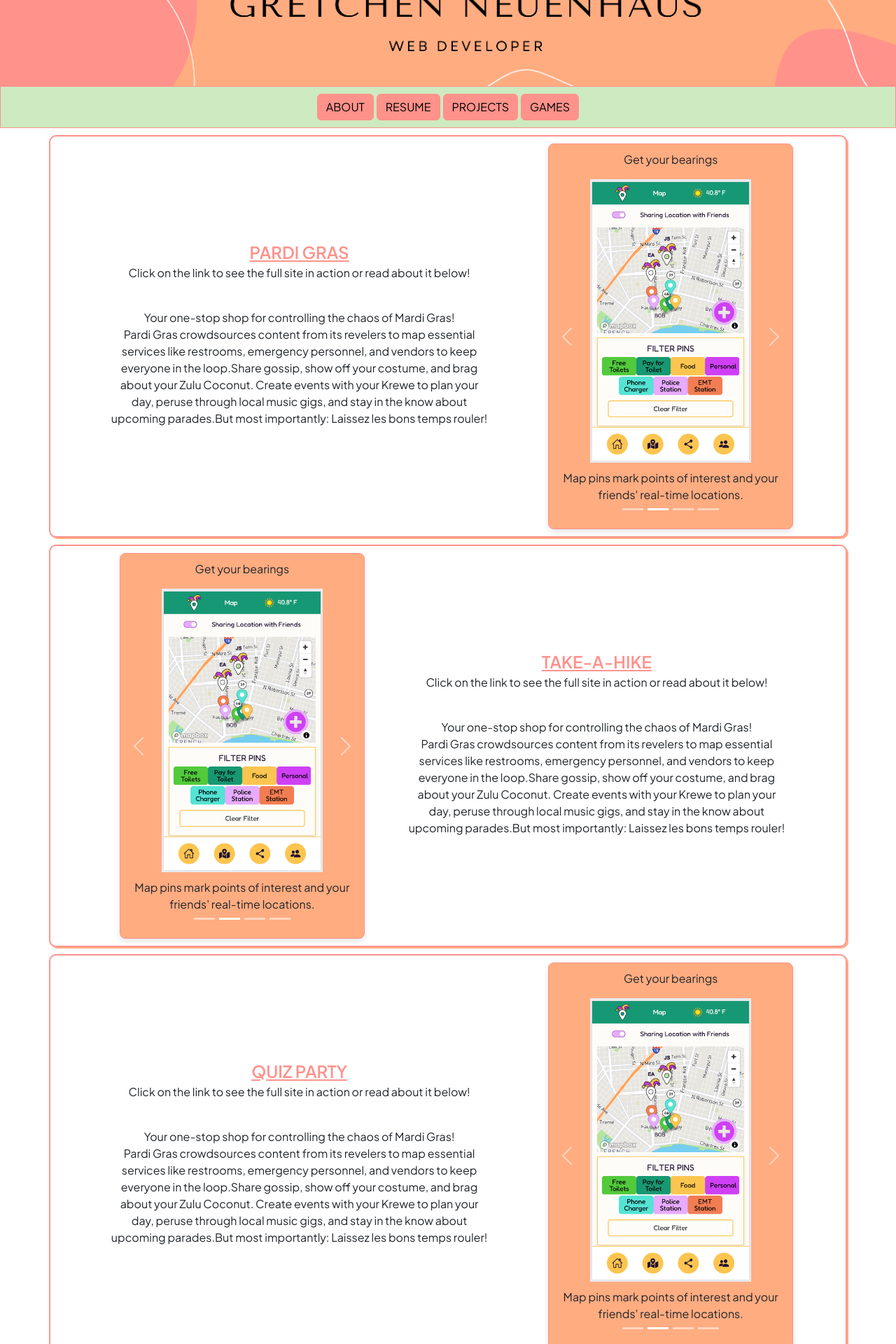
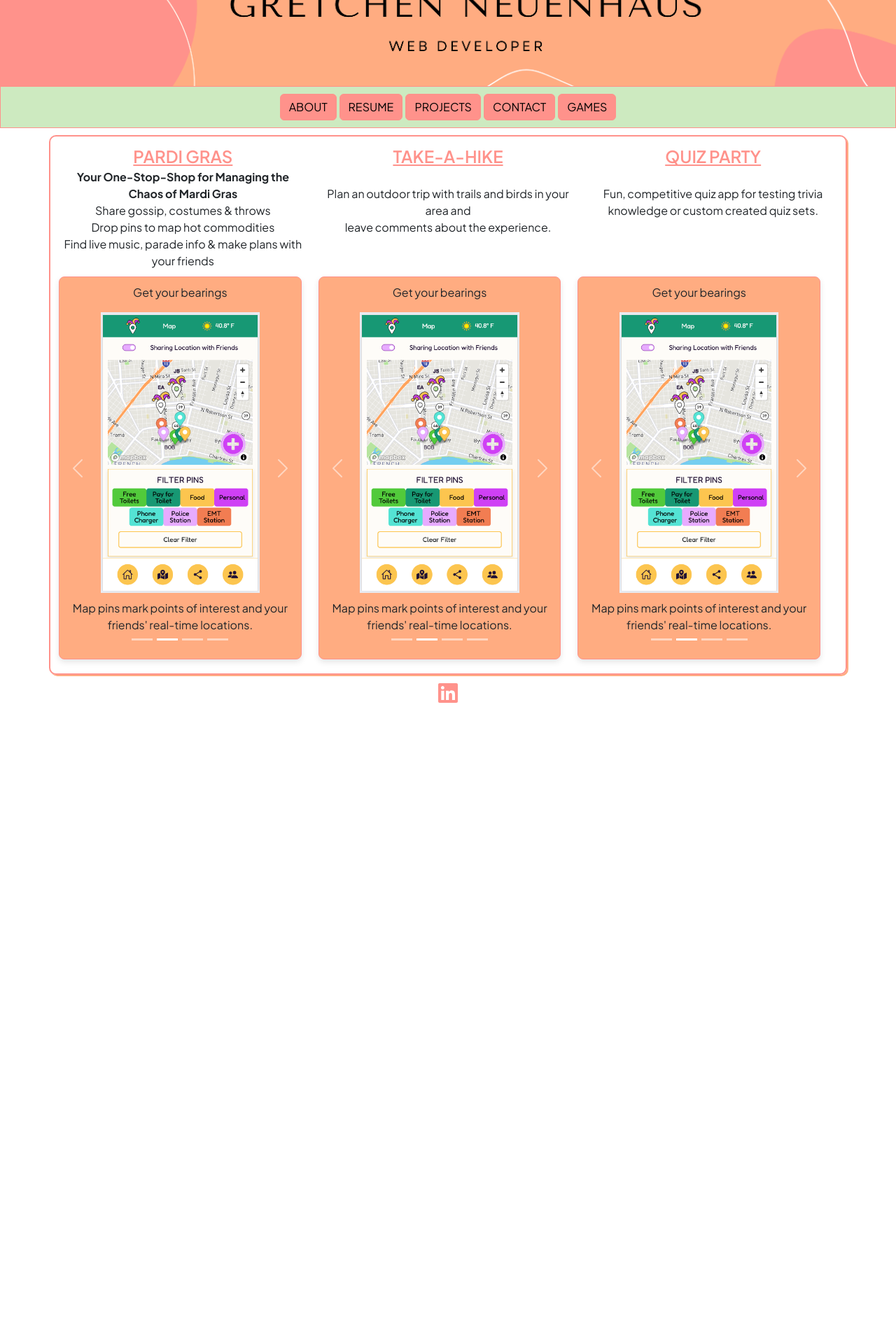
Before and after one commit to neuenhaus14/GCN-Portfolio, a React (Create React App) app in the folder client/: page /projects in a window 1280 px wide. Shown: the part 80-2000 px from the top of the page at 70% size. After the commit the page ends 1088 px from the top, so only its background shows below. Built offline with nearby package versions, Linux system fonts and the light colour scheme; no server answers; a web font is replaced by a local one.

Commit message:
updates project styling so all are in one container vertically and horizontally

```diff
--- a/client/src/App.tsx
+++ b/client/src/App.tsx
@@ -12,6 +12,7 @@ import Home from "./Home";
 import Game from "./Game";
 import Resume from "./Resume";
 import Projects from "./Projects";
+import Contact from "./Contact";
 
 import banner from "./img/GNBanner2skinny.png";
 
@@ -57,6 +58,7 @@ function App() {
           <Route path="/game" element={<Game />} />
           <Route path="/resume" element={<Resume />} />
           <Route path="/projects" element={<Projects />} />
+          <Route path="/contact" element={<Contact />} />
         </Routes>
       </BrowserRouter>
         <a href="https://www.linkedin.com/in/gretchen-neuenhaus/" className="linkedIn-social">
--- /dev/null
+++ b/client/src/Contact.tsx
@@ -0,0 +1,14 @@
+import React from "react";
+import NavBar from "./NavBar";
+
+
+const Contact = () => {
+
+  return (
+    <div>
+      <NavBar />
+    </div>
+  )
+}
+
+export default Contact;
--- a/client/src/NavBar.tsx
+++ b/client/src/NavBar.tsx
@@ -21,6 +21,7 @@ const NavBar = () => {
         <button type="button" className="btn btn-primary" onClick={() => navigate('/')}>ABOUT</button>
         <button type="button" className="btn btn-primary" onClick={() => navigate('/resume')}>RESUME</button>
         <button type="button" className="btn btn-primary" onClick={() => navigate('/projects')}>PROJECTS</button>
+        <button type="button" className="btn btn-primary" onClick={() => navigate('/contact')}>CONTACT</button>
         <button type="button" className="btn btn-primary" onClick={() => navigate('/game')}>GAMES</button>
       </div>
     {/* </div> */}
--- a/client/src/Projects.tsx
+++ b/client/src/Projects.tsx
@@ -7,7 +7,7 @@ const Projects = () => {
   return (
     <div>
       <NavBar />
-      <div
+      {/* <div
         className="container-sm"
         style={{
           display: "flex",
@@ -32,70 +32,58 @@ const Projects = () => {
           </div>
         </div>
         <div className="row">
-          <div className="col-sm"></div>
+          <div className="col-sm">
           <PGCarousel />
+          </div>
         </div>
-      </div>
+      </div> */}
 
-      <div
-        className="container-sm"
-        style={{
-          display: "flex",
-          flexDirection: "row",
-          justifyContent: "space-evenly",
-          flexWrap: "wrap",
-          alignItems: "center",
-        }}
-      >
-        <div className="row">
-          <div className="col-sm"></div>
-            <PGCarousel />
-        </div>
+      <div className="container-sm" style={{ display: "flex", flexDirection: "column", justifyContent: "space-evenly", flexWrap: "wrap", alignItems: "center", }} >
         <div className="row">
           <div className="col-sm">
-            <a href="https://pardigras.org/" style={{fontSize: "24px", fontWeight:600}}>TAKE-A-HIKE</a>
-            <p>Click on the link to see the full site in action or read about it below!</p>
-            <br/>
-            Your one-stop shop for controlling the chaos of Mardi Gras!  <br/>
-            Pardi Gras crowdsources content from its revelers to map essential <br/>
-            services like restrooms, emergency personnel, and vendors to keep <br/>
-            everyone in the loop.Share gossip, show off your costume, and brag <br/>
-            about your Zulu Coconut. Create events with your Krewe to plan your <br/>
-            day, peruse through local music gigs, and stay in the know about <br/>
-            upcoming parades.But most importantly: Laissez les bons temps rouler!<br/>
+              <a href="https://pardigras.org/" style={{fontSize: "24px", fontWeight:600}}>PARDI GRAS</a><br/>
+              <b>Your One-Stop-Shop for Managing the Chaos of Mardi Gras</b>
+              <br/>
+              Share gossip, costumes & throws<br/>
+              Drop pins to map hot commodities<br/>
+              Find live music, parade info & make plans with your friends
+            </div>
+            <div className="col-sm">
+              <a href="https://github.com/KittyScripters/Take-a-Hike" style={{fontSize: "24px", fontWeight:600}}>TAKE-A-HIKE</a><br/><br/>
+              Plan an outdoor trip with trails and birds in your area and <br/>
+              leave comments about the experience.  <br/>
+            </div>
+            <div className="col-sm">
+              <a href="https://github.com/neuenhaus14/QuizParty" style={{fontSize: "24px", fontWeight:600}}>QUIZ PARTY</a><br/><br/>
+              Fun, competitive quiz app for testing trivia knowledge or
+              custom created quiz sets.  <br/>
+            </div>
+          <div className="row">
+            <div className="col-sm">
+              <PGCarousel />
+            </div>
+            <div className="col-sm">
+              <PGCarousel />
+            </div>
+            <div className="col-sm">
+              <PGCarousel />
+            </div>
           </div>
         </div>
       </div>
 
-      <div
-        className="container-sm"
-        style={{
-          display: "flex",
-          flexDirection: "row",
-          justifyContent: "space-evenly",
-          flexWrap: "wrap",
-          alignItems: "center",
-        }}
-      >
+      {/* <div className="container-sm" style={{ display: "flex", flexDirection: "row", justifyContent: "space-evenly", flexWrap: "wrap", alignItems: "center", }} >
         <div className="row">
           <div className="col-sm">
-            <a href="https://pardigras.org/" style={{fontSize: "24px", fontWeight:600}}>QUIZ PARTY</a>
-            <p>Click on the link to see the full site in action or read about it below!</p>
-            <br/>
-            Your one-stop shop for controlling the chaos of Mardi Gras!  <br/>
-            Pardi Gras crowdsources content from its revelers to map essential <br/>
-            services like restrooms, emergency personnel, and vendors to keep <br/>
-            everyone in the loop.Share gossip, show off your costume, and brag <br/>
-            about your Zulu Coconut. Create events with your Krewe to plan your <br/>
-            day, peruse through local music gigs, and stay in the know about <br/>
-            upcoming parades.But most importantly: Laissez les bons temps rouler!<br/>
+            <a href="https://github.com/neuenhaus14/QuizParty" style={{fontSize: "24px", fontWeight:600}}>QUIZ PARTY</a><br/>
+            Fun, competitive quiz app for testing trivia knowledge or custom created quiz sets.  <br/>
           </div>
         </div>
         <div className="row">
           <div className="col-sm"></div>
           <PGCarousel />
         </div>
-      </div>
+      </div> */}
     </div>
   );
 };
```
Also changed, not shown: 1 other file (tests, documents, lock files or other folders).
